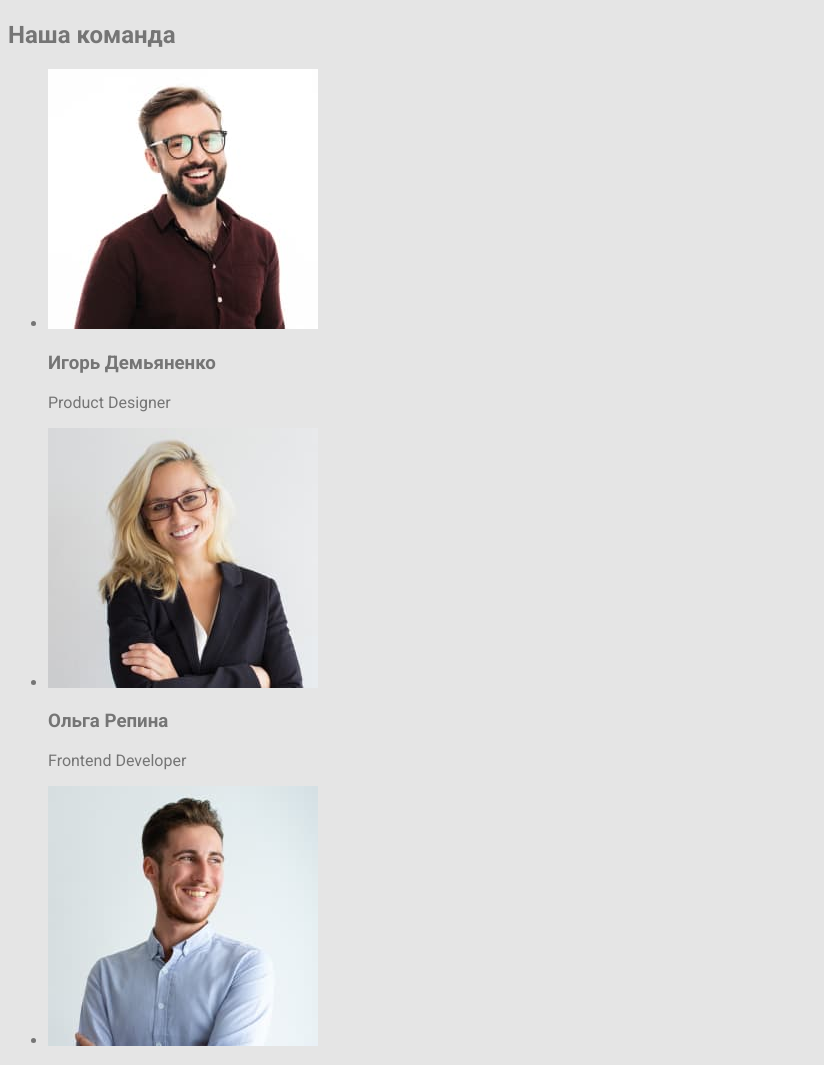
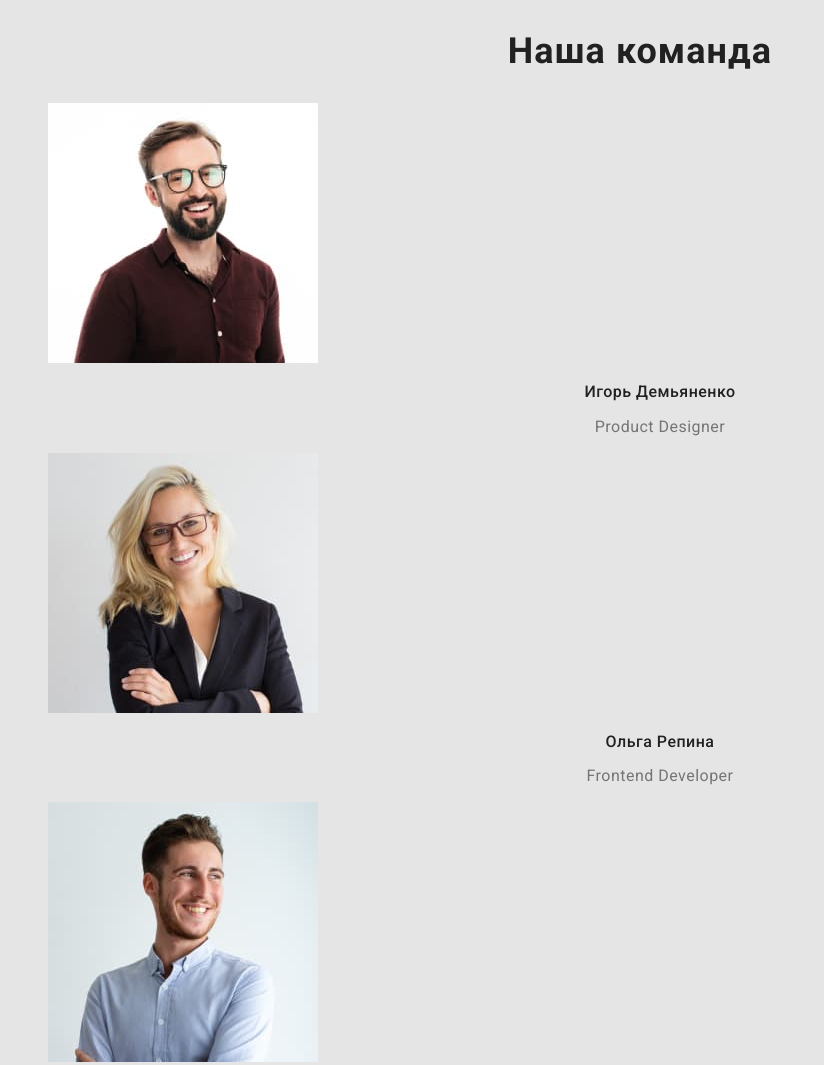
Before and after one commit to yurents/goit-markup-hw-02., a plain HTML site: page index.html in a window 1280 px wide. Shown: the part 1597-2662 px from the top of the page, without its empty margins (0-824 px from the left). Drawn offline with Linux system fonts and the light colour scheme.

Commit message:
herodone

```diff
--- a/css/styles.css
+++ b/css/styles.css
@@ -126,7 +126,6 @@ body {
   color: var(--second-title-color);
 }
 .hero-title-description {
-  font-weight: 400;
   font-size: 14px;
   line-height: 1.7;
   letter-spacing: 0.03em;
@@ -140,3 +139,29 @@ body {
   letter-spacing: 0.03em;
   color: var(--second-title-color);
 }
+
+.team-title {
+  font-weight: 700;
+  font-size: 36px;
+  line-height: 1.16;
+  text-align: center;
+  letter-spacing: 0.03em;
+  color: var(--second-title-color);
+}
+
+.team-names {
+  font-weight: 500;
+  font-size: 16px;
+  line-height: 1.18;
+  text-align: center;
+  letter-spacing: 0.03em;
+  color: var(--second-title-color);
+}
+
+.team-proffesion {
+  font-size: 16px;
+  line-height: 1.18;
+  text-align: center;
+  letter-spacing: 0.03em;
+  color: var(--main-text-color);
+}
--- a/index.html
+++ b/index.html
@@ -116,46 +116,46 @@
       </section>
       <section class="team-section">
         <h2 class="team-title">Наша команда</h2>
-        <ul>
-          <li>
+        <ul class="list team-list">
+          <li class="team-image">
             <img
               src="./css/image/img.jpg"
               alt="зображення члена команди"
               width="270"
               height="260"
             />
-            <h3>Игорь Демьяненко</h3>
-            <p lang="en">Product Designer</p>
+            <h3 class="team-names">Игорь Демьяненко</h3>
+            <p lang="en" class="team-proffesion">Product Designer</p>
           </li>
-          <li>
+          <li class="team-image">
             <img
               src="./css/image/img1.jpg"
               alt="зображення члена команди"
               width="270"
               height="260"
             />
-            <h3>Ольга Репина</h3>
-            <p lang="en">Frontend Developer</p>
+            <h3 class="team-names">Ольга Репина</h3>
+            <p lang="en" class="team-proffesion">Frontend Developer</p>
           </li>
-          <li>
+          <li class="team-image">
             <img
               src="./css/image/img2.jpg"
               alt="зображення члена команди"
               width="270"
               height="260"
             />
-            <h3>Николай Тарасов</h3>
-            <p lang="en">Marketing</p>
+            <h3 class="team-names">Николай Тарасов</h3>
+            <p lang="en" class="team-proffesion">Marketing</p>
           </li>
-          <li>
+          <li class="team-image">
             <img
               src="./css/image/img3.jpg"
               alt="зображення члена команди"
               width="270"
               height="260"
             />
-            <h3>Михаил Ермаков</h3>
-            <p lang="en">UI Designer</p>
+            <h3 class="team-names">Михаил Ермаков</h3>
+            <p lang="en" class="team-proffesion">UI Designer</p>
           </li>
         </ul>
       </section>
```
